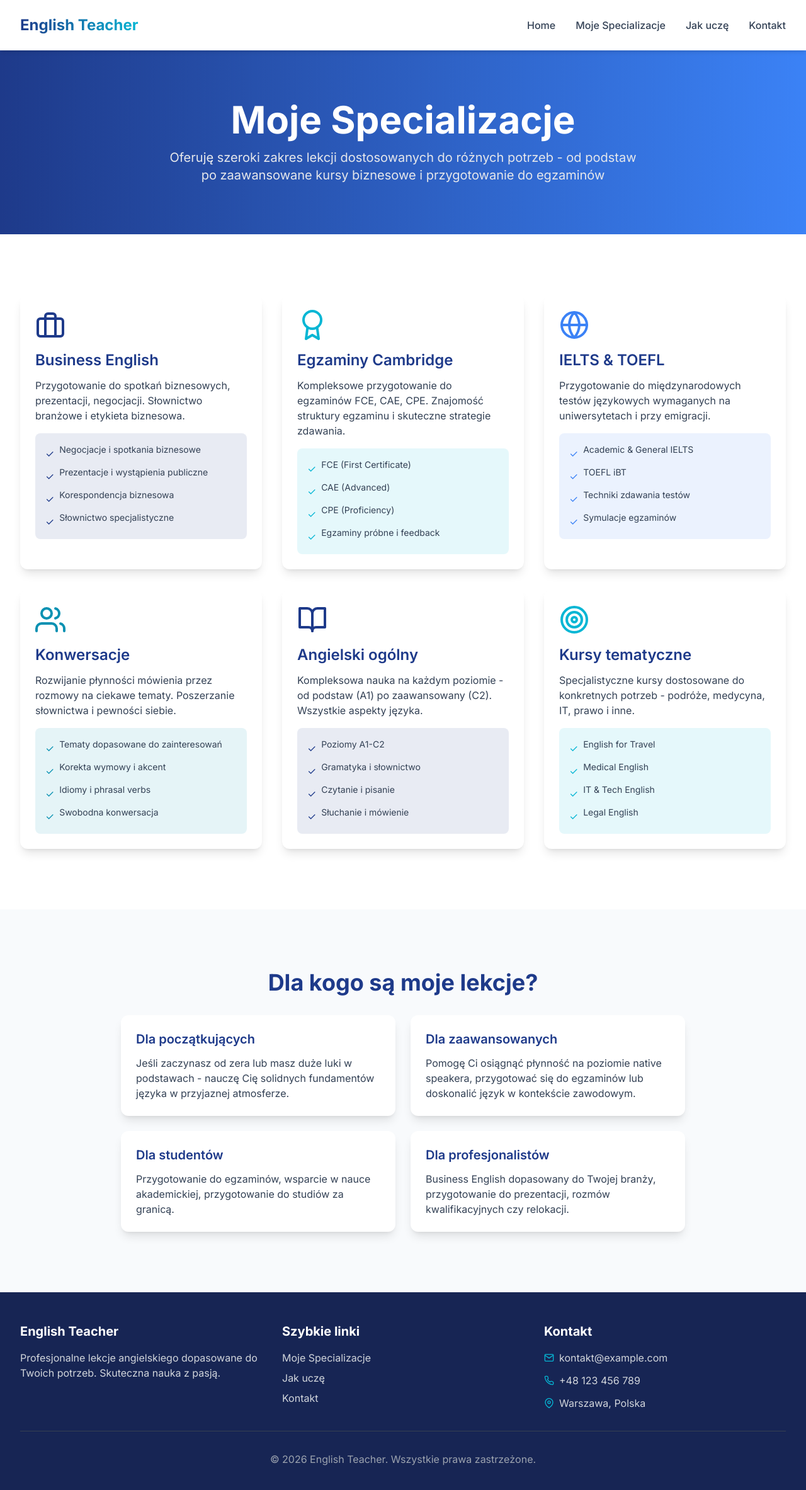
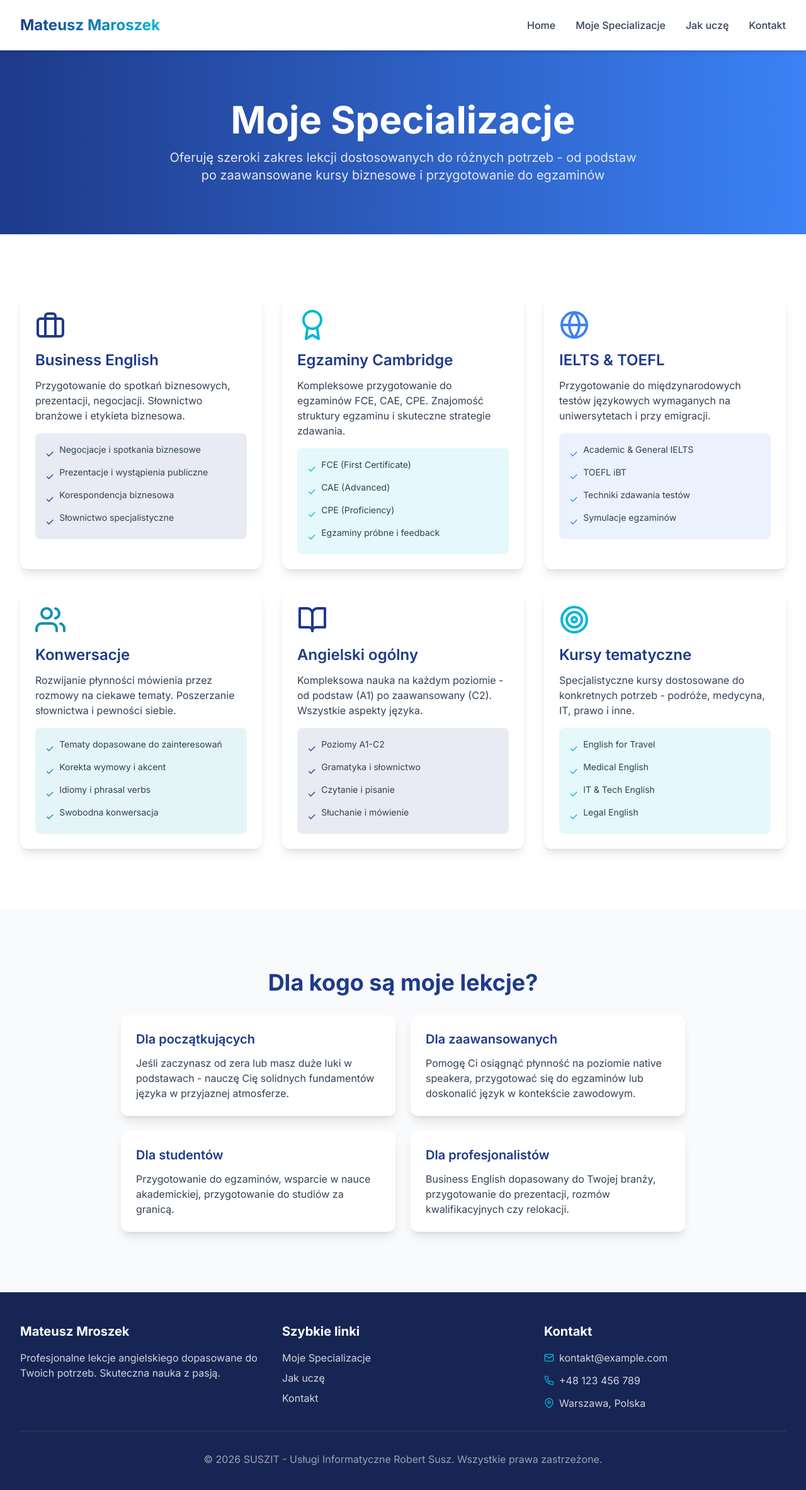
Before and after one commit to csgin/matmaro, a Next.js app: page /specializacje in a window 1280 px wide. Shown: the top 2366 px of the page at 63% size. Built offline with nearby package versions, Linux system fonts and the light colour scheme.

Commit message:
apply proper website owner and teacher name

```diff
--- a/app/layout.tsx
+++ b/app/layout.tsx
@@ -7,9 +7,9 @@ import Footer from '@/components/Footer'
 const inter = Inter({ subsets: ['latin'], variable: '--font-inter' })
 
 export const metadata: Metadata = {
-  title: 'English Teacher - Professional English Lessons',
+  title: 'Mateusz Maroszek - Professional English Teacher',
   description: 'Learn English with an experienced professional teacher. Personalized lessons for all levels.',
-  keywords: 'English teacher, English lessons, language learning, professional tutoring',
+  keywords: 'English teacher, English lessons, language learning, professional tutoring, Mateusz Maroszek',
 }
 
 export default function RootLayout({
--- a/app/specializacje/page.tsx
+++ b/app/specializacje/page.tsx
@@ -3,7 +3,7 @@ import { FiBookOpen, FiBriefcase, FiGlobe, FiAward, FiTarget, FiUsers } from 're
 import SpecializationCard from '@/components/SpecializationCard'
 
 export const metadata: Metadata = {
-  title: 'Moje Specializacje - English Teacher',
+  title: 'Moje Specializacje - Mateusz Maroszek',
   description: 'Odkryj moje specializacje: biznesowy angielski, przygotowanie do egzaminów, konwersacje i więcej.',
 }
 
--- a/components/Footer.tsx
+++ b/components/Footer.tsx
@@ -8,7 +8,7 @@ const Footer = () => {
         <div className="grid grid-cols-1 md:grid-cols-3 gap-8">
           {/* About */}
           <div>
-            <h3 className="text-xl font-bold mb-4 text-white">English Teacher</h3>
+            <h3 className="text-xl font-bold mb-4 text-white">Mateusz Mroszek</h3>
             <p className="text-gray-300">
               Profesjonalne lekcje angielskiego dopasowane do Twoich potrzeb.
               Skuteczna nauka z pasją.
@@ -62,7 +62,7 @@ const Footer = () => {
         </div>
 
         <div className="border-t border-gray-700 mt-8 pt-8 text-center text-gray-400">
-          <p>&copy; {new Date().getFullYear()} English Teacher. Wszystkie prawa zastrzeżone.</p>
+          <p>&copy; {new Date().getFullYear()} SUSZIT - Usługi Informatyczne Robert Susz. Wszystkie prawa zastrzeżone.</p>
         </div>
       </div>
     </footer>
--- a/components/Navigation.tsx
+++ b/components/Navigation.tsx
@@ -20,7 +20,7 @@ const Navigation = () => {
         <div className="flex justify-between items-center h-16 md:h-20">
           {/* Logo */}
           <Link href="/" className="text-2xl font-bold text-gradient">
-            English Teacher
+            Mateusz Maroszek
           </Link>
 
           {/* Desktop Navigation */}
```
